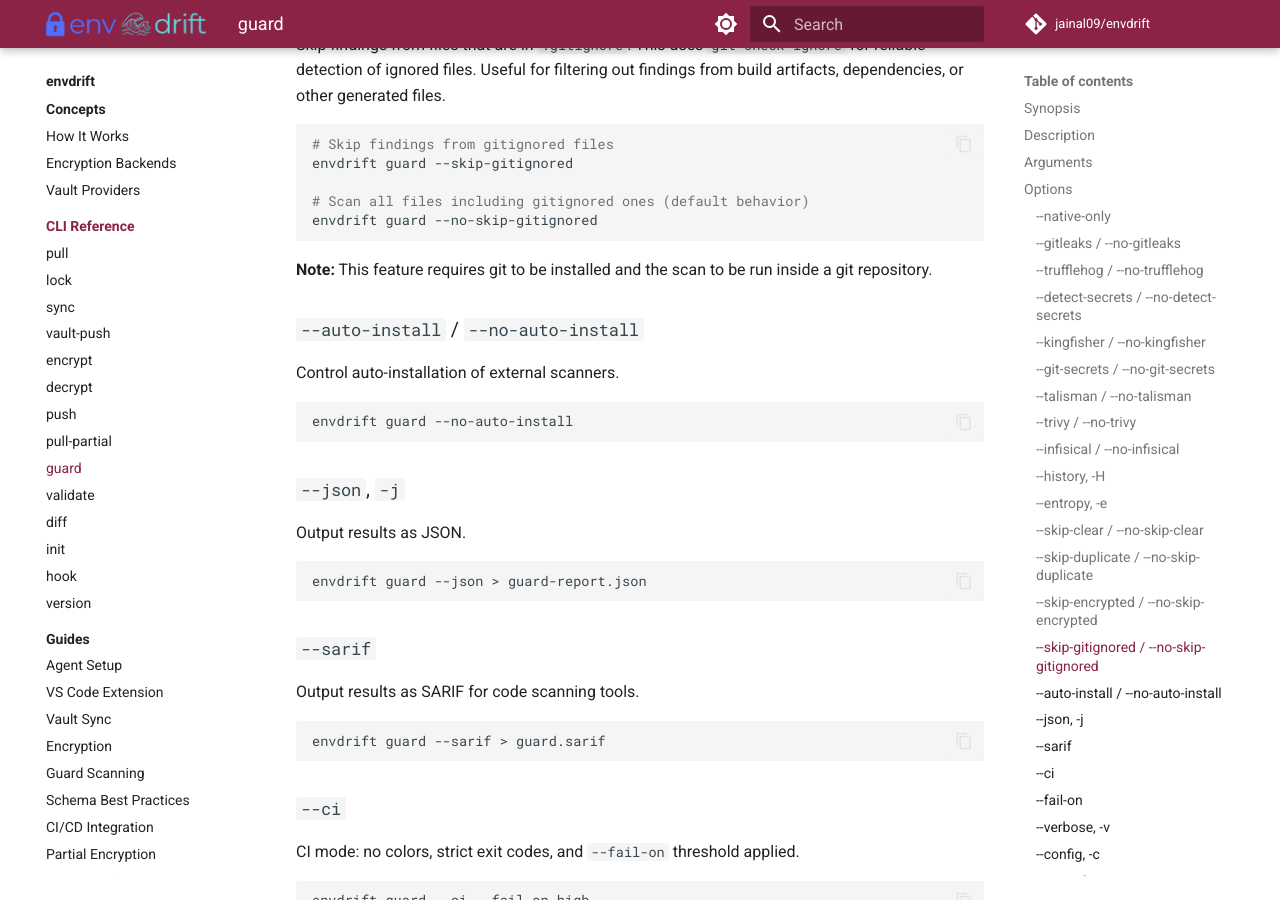
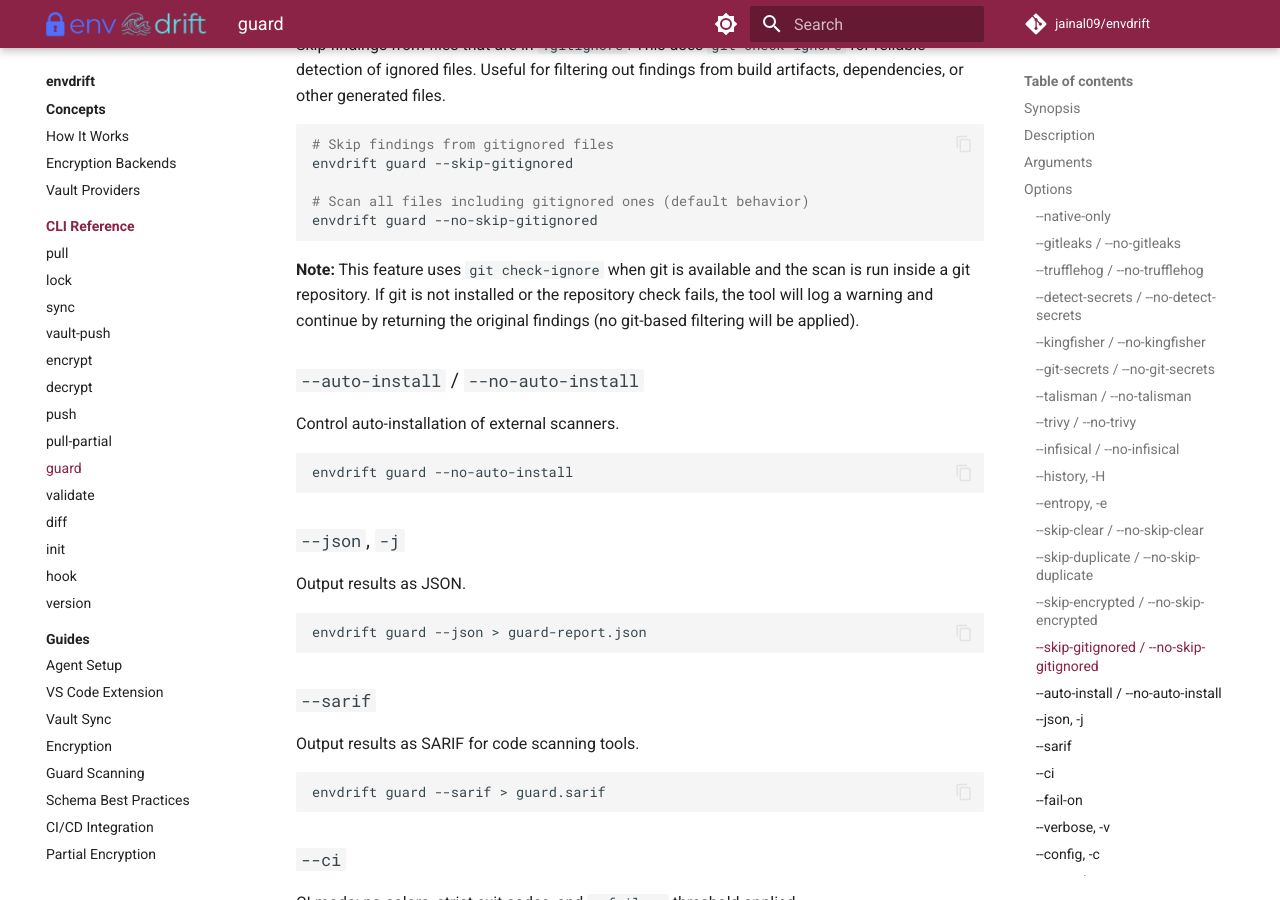
Before and after one commit to jainal09/envdrift, an MkDocs documentation site: the page built from docs/cli/guard.md, in a window 1280 px wide and 900 px high, scrolled down 4570 px. Built offline with MkDocs 1.6.1 and Material for MkDocs 9.7.7, drawn with Linux system fonts in a browser that asks for light colours; comment, search, counter and statistics services are not loaded.

Commit message:
fix(guard): read skip flags from TOML config in GuardConfig.from_dict
- Add skip_encrypted_files, skip_duplicate, skip_gitignored to from_dict
- Update --skip-gitignored docs to clarify fallback behavior when git unavailable

Fixes CodeRabbit review comment about TOML settings not taking effect.

Co-Authored-By: Claude Opus 4.5 <noreply@anthropic.com>

````diff
--- a/docs/cli/guard.md
+++ b/docs/cli/guard.md
@@ -209,8 +209,10 @@ envdrift guard --skip-gitignored
 envdrift guard --no-skip-gitignored
 ```
 
-**Note:** This feature requires git to be installed and the scan to be run inside a
-git repository.
+**Note:** This feature uses `git check-ignore` when git is available and the scan is
+run inside a git repository. If git is not installed or the repository check fails,
+the tool will log a warning and continue by returning the original findings (no
+git-based filtering will be applied).
 
 ### `--auto-install` / `--no-auto-install`
 
````
Also changed, not shown: 1 other file.
